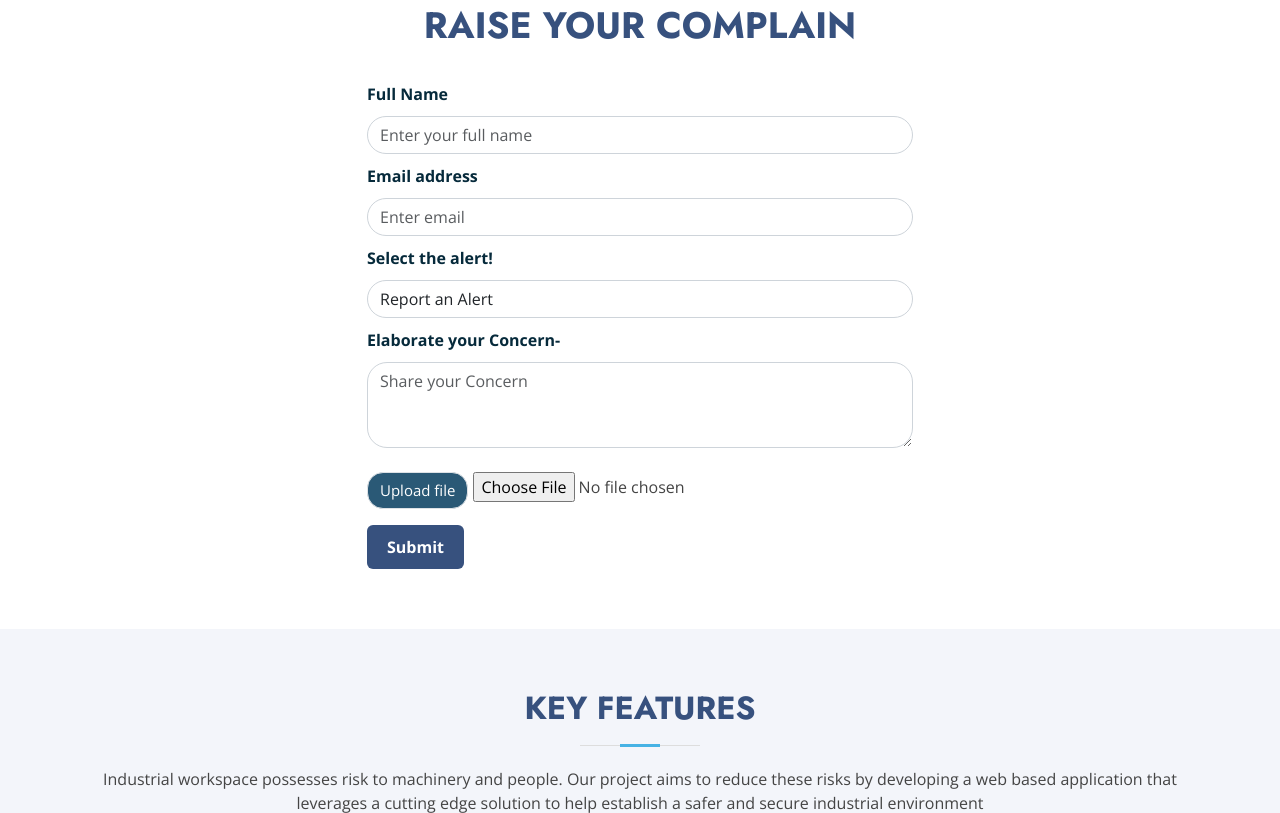
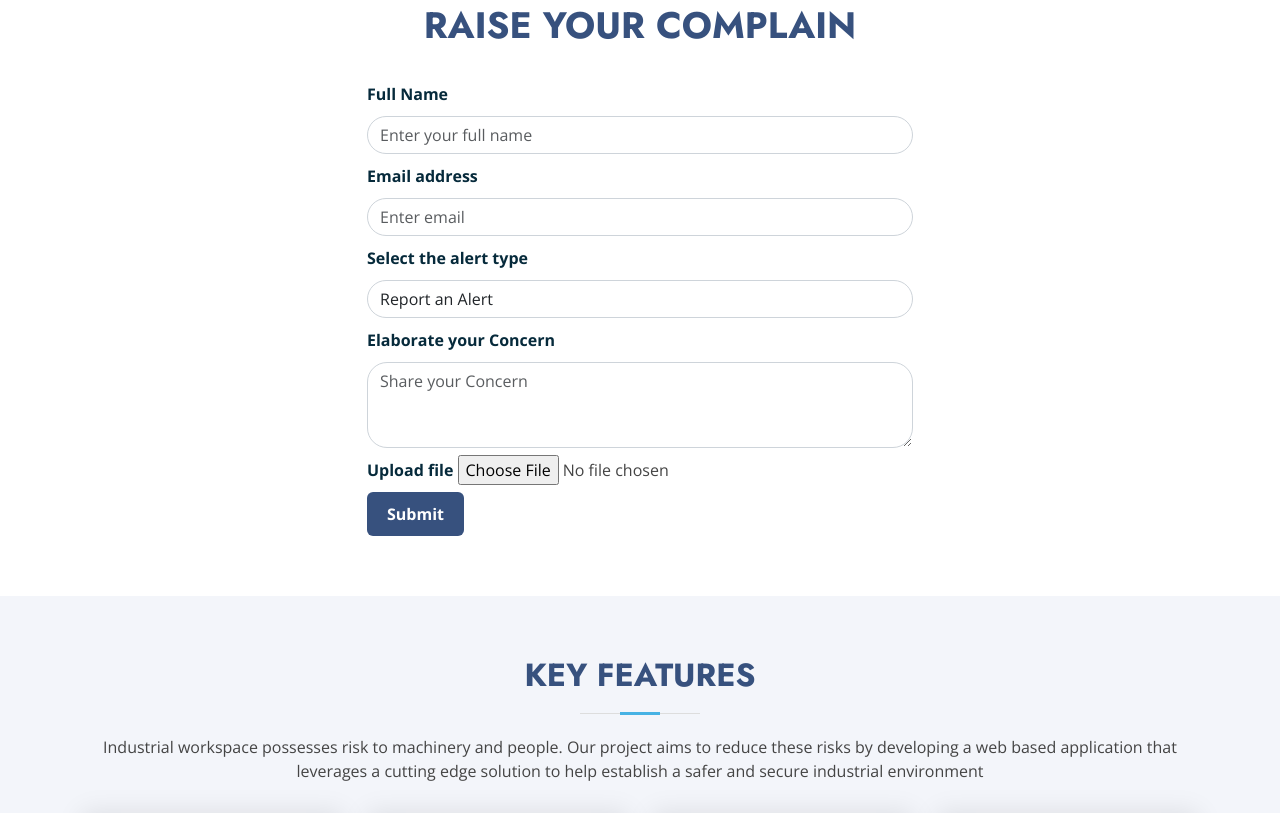
Before and after one commit to sufyan-555/industrial_safety_app, a Flask app: page / in a window 1280 px wide. Shown: the part 744-1557 px from the top of the page. Run offline with Flask 3, Linux system fonts and the light colour scheme; some libraries are stand-ins or nearby versions; some web fonts are replaced.

Commit message:
complain db created

```diff
--- a/app.py
+++ b/app.py
@@ -7,6 +7,8 @@ from flask_sqlalchemy import SQLAlchemy
 
 app = Flask(__name__)
 app.config['SQLALCHEMY_DATABASE_URI'] = 'sqlite:///alerts.db'
+app.config["SQLALCHEMY_BINDS"]={"complain":"sqlite:///complain.db"}
+
 db = SQLAlchemy(app)
 
 
@@ -15,6 +17,14 @@ class Alert(db.Model):
     date_time = db.Column(db.DateTime)
     alert_type = db.Column(db.String(50))
     frame_snapshot = db.Column(db.LargeBinary)
+
+class Complaint(db.Model):
+    id = db.Column(db.Integer, primary_key=True)
+    full_name = db.Column(db.String(100))
+    email = db.Column(db.String(100))
+    alert_type = db.Column(db.String(50))
+    description = db.Column(db.Text)
+    file_data = db.Column(db.LargeBinary)
 
 cameras={}
 
@@ -68,31 +78,37 @@ def process_frames(camid,region,flag_r_zone=False,flag_pose_alert=False,flag_fir
         yield (b'--frame\r\n'b'Content-Type: image/jpeg\r\n\r\n' + frame_bytes + b'\r\n')
 
 
+@app.route('/')
+def index():
+    return render_template('index.html')
+
+@app.route('/login')
+def login():
+    return redirect('/dashboard')
+
+@app.route('/submit_complaint', methods=['POST'])
+def submit_complaint():
+    if request.method == 'POST':
+        full_name = request.form['fullName']
+        email = request.form['email']
+        alert_type = request.form['alertType']
+        description = request.form['description']
+        file_data = request.files['file'].read() if 'file' in request.files else None
+
+        complaint = Complaint(full_name=full_name, email=email, alert_type=alert_type, description=description, file_data=file_data)
+        db.session.add(complaint)
+        db.session.commit()
+
+        return redirect('/')
 
 
-
-@app.route('/')
+@app.route('/dashboard')
 def dash_page():
-    return render_template("index.html")
-    #return render_template('dash.html',cameras=cameras)
+    return render_template('dash.html',cameras=cameras)
 
 @app.route("/manage_camera")
 def manage_cam_page():
     return render_template('manage_cam.html')
-
-
-@app.route('/video_feed/<int:cam_id>')
-def video_feed_generator(cam_id):
-    camid=str(cam_id)
-    flag_r_zone=cameras[camid]["r_region"]
-    flag_pose_alert=cameras[camid]["pose"]
-    flag_fire=cameras[camid]["fire"]
-    flag_gear=cameras[camid]["gear"]
-    region=cameras[camid]["region"]
-
-    return Response(process_frames(camid,region,flag_r_zone,flag_pose_alert,
-                                   flag_fire,flag_gear), mimetype='multipart/x-mixed-replace; boundary=frame')
-
 
 @app.route("/get_cam_details",methods=['GET','POST'])
 def getting_cam_details():
@@ -112,7 +128,32 @@ def getting_cam_details():
         "region": False
     }
 
-    return redirect("/")
+    return redirect("/dashboard")
+
+
+@app.route('/notifications')
+def notifications():
+    alerts = Alert.query.all()
+    return render_template('notifications.html', alerts=alerts)
+
+
+
+@app.route('/video_feed/<int:cam_id>')
+def video_feed_generator(cam_id):
+    camid=str(cam_id)
+    flag_r_zone=cameras[camid]["r_region"]
+    flag_pose_alert=cameras[camid]["pose"]
+    flag_fire=cameras[camid]["fire"]
+    flag_gear=cameras[camid]["gear"]
+    region=cameras[camid]["region"]
+
+    return Response(process_frames(camid,region,flag_r_zone,flag_pose_alert,
+                                   flag_fire,flag_gear), mimetype='multipart/x-mixed-replace; boundary=frame')
+
+
+@app.route('/logout')
+def logout():
+    return redirect('/')
 
 
 if __name__ == "__main__":
--- a/templates/index.html
+++ b/templates/index.html
@@ -34,7 +34,7 @@
         <ul>
           <li><a class="nav-link scrollto active" href="#hero">Home</a></li>
           <li><a class="nav-link scrollto" href="#services">Features</a></li>
-          <li><a class="getstarted scrollto" href="#about">Login</a></li>
+          <li><a class="getstarted scrollto" href="/login">Login</a></li>
         </ul>
         <i class="bi bi-list mobile-nav-toggle"></i>
       </nav><!-- .navbar -->
@@ -73,40 +73,32 @@
             <h1 class="text-center mb-4">Raise Your Complain</h1>
             <div class="row justify-content-center">
               <div class="col-md-6">
-                <form>
+                <form action="/submit_complaint" method="post" enctype="multipart/form-data">
                   <div class="form-group">
                     <label for="fullName">Full Name</label>
-                    <input type="text" class="form-control" id="fullName" placeholder="Enter your full name">
+                    <input type="text" class="form-control" id="fullName" name="fullName" placeholder="Enter your full name">
                   </div>
                   <div class="form-group">
                     <label for="email">Email address</label>
-                    <input type="email" class="form-control" id="email" aria-describedby="emailHelp" placeholder="Enter email">
+                    <input type="email" class="form-control" id="email" name="email" aria-describedby="emailHelp" placeholder="Enter email">
                   </div>
                   <div class="form-group">
-                    <label for="exampleFormControlSelect1">Select the alert!</label>
-                    <select class="form-control" id="exampleFormControlSelect1">
-                      <option>Report an Alert</option>
-                      <option>Normal Complaint</option>
-                      <option>Harassment reporting</option>
-
+                    <label for="alertType">Select the alert type</label>
+                    <select class="form-control" id="alertType" name="alertType">
+                      <option value="Report an Alert">Report an Alert</option>
+                      <option value="Normal Complaint">Normal Complaint</option>
+                      <option value="Harassment reporting">Harassment reporting</option>
                     </select>
                   </div>
                   <div class="form-group">
-                      <label for="exampleFormControlTextarea1">Elaborate your Concern-</label>
-                      <textarea class="form-control" id="exampleFormControlTextarea2" rows="3" placeholder="Share your Concern"></textarea>
-                    </div>
-                    <br>
-                    <div class="input-group mb-3">
-                        <div class="input-group-prepend">
-                          <span class="input-group-text" id="inputGroupFileAddon01">Upload file</span>
-                        </div>
-                        <div class="custom-file">
-                          <input type="file" class="custom-file-input" id="inputGroupFile01" aria-describedby="inputGroupFileAddon01">
-                          <label class="custom-file-label" for="inputGroupFile01"></label>
-                        </div>
-                      </div>
-
-                  <button type="submit" class="btn btn-success">Submit</button>
+                    <label for="description">Elaborate your Concern</label>
+                    <textarea class="form-control" id="description" name="description" rows="3" placeholder="Share your Concern"></textarea>
+                  </div>
+                  <div class="form-group">
+                    <label for="file">Upload file</label>
+                    <input type="file" class="form-control-file" id="file" name="file">
+                  </div>
+                  <button type="submit" class="btn btn-primary">Submit</button>
                 </form>
               </div>
             </div>
```
Also changed, not shown: templates/dash.html (+7 -1 lines), templates/notifications.html (added, +30 -0 lines), instance/complain.db (added).
